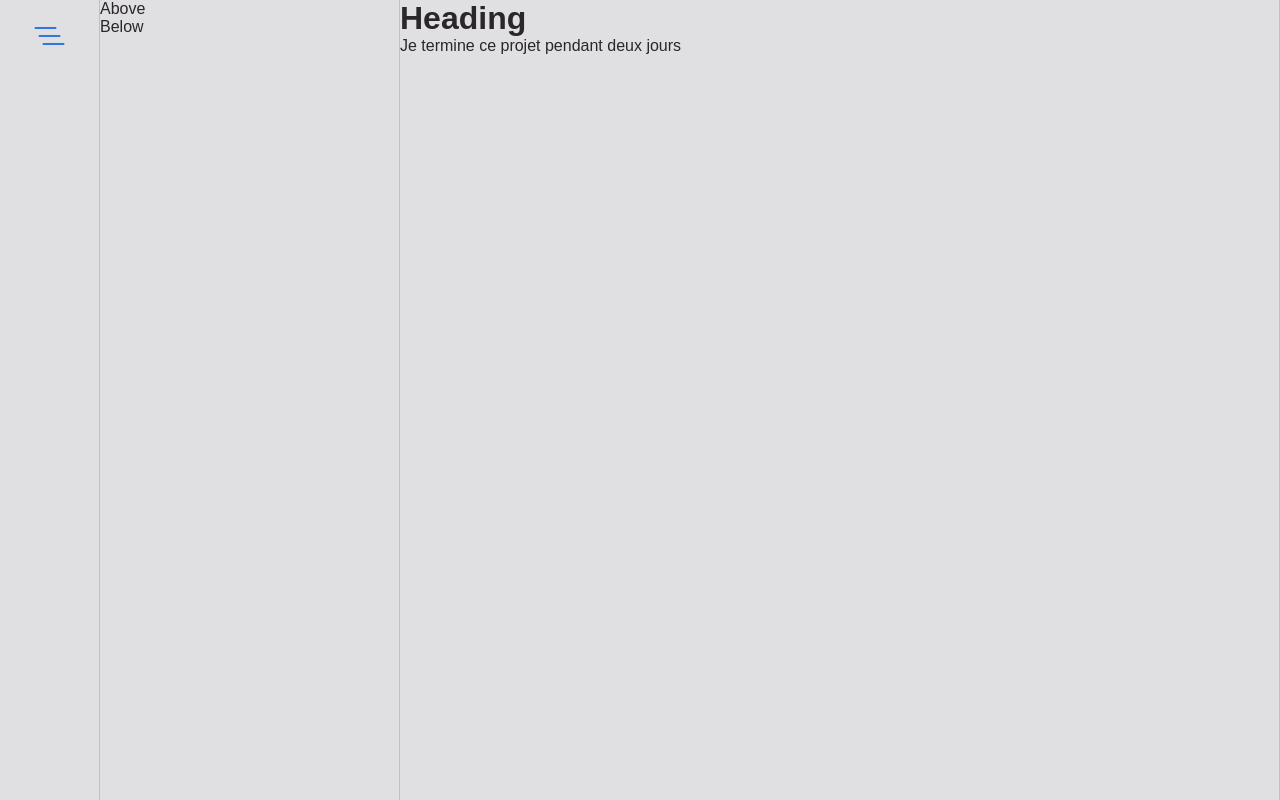
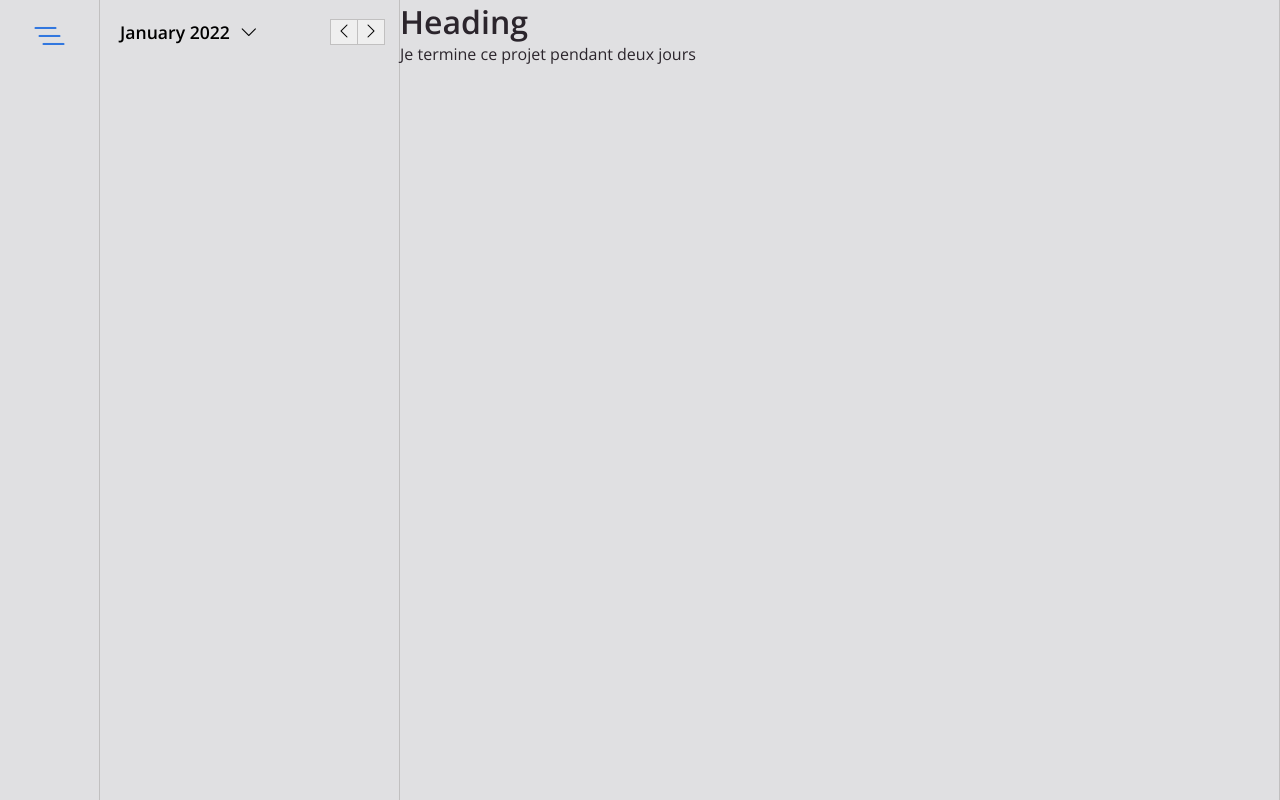
Before and after one commit to gaganjot99/Auth-demo, a React (Create React App) app: page / in a window 1280 px wide. Built offline with nearby package versions, Linux system fonts and the light colour scheme; no server answers.

Commit message:
feat: add date element in main app

```diff
--- a/src/App.css
+++ b/src/App.css
@@ -1,5 +1,5 @@
 @import url("https://cdn.jsdelivr.net/npm/bootstrap-icons@1.9.1/font/bootstrap-icons.css");
-
+@import url("https://fonts.googleapis.com/css2?family=Open+Sans:wght@400;600&display=swap");
 :root {
   --brown: #743a39;
   --yellow: #f9b56f;
@@ -36,6 +36,7 @@ a:hover {
   top: 0;
   left: 0;
   width: 100%;
+  font-family: "Open Sans", sans-serif;
 }
 
 #main-body {
@@ -90,6 +91,10 @@ button {
 .noborder {
   border: none;
   background-color: inherit;
+}
+
+.left-spc {
+  margin-left: 10px;
 }
 
 .medium-text {
@@ -197,3 +202,78 @@ button {
   left: -200px;
   transition-duration: 1s;
 }
+
+#date-menu {
+  box-shadow: 0 4px 5px 0 rgba(0, 0, 0, 0.14), 0 1px 10px 0 rgba(0, 0, 0, 0.12),
+    0 2px 4px -1px rgba(0, 0, 0, 0.2);
+  margin: 0 22px;
+  border-radius: 5px;
+  padding: 10px;
+  position: absolute;
+  z-index: 15;
+  background-color: var(--white);
+  left: 0;
+  top: 65px;
+}
+
+#select-year {
+  display: flex;
+  justify-content: space-between;
+  align-items: center;
+  color: var(--black);
+  font-weight: normal;
+  border-bottom: 1px solid var(--lightgray);
+  padding-bottom: 10px;
+}
+
+.selected-year {
+  border: 2px solid var(--lightgray);
+  padding: 0 8px;
+  margin: 0 10px;
+}
+
+.not-selected {
+  opacity: 0.5;
+  font-weight: normal;
+  font-size: 1rem;
+}
+
+#month-art {
+  display: grid;
+  grid-template-columns: 1fr 1fr 1fr;
+  grid-gap: 5px;
+  margin-top: 15px;
+}
+
+.month-btn {
+  text-align: center;
+  padding: 10px;
+  border: 1px solid var(--white);
+  cursor: pointer;
+}
+
+.month-btn:hover {
+  border: 1px solid var(--black);
+}
+
+#date-div {
+  position: absolute;
+  display: flex;
+  justify-content: space-between;
+  align-items: center;
+  padding: 15px;
+  width: 300px;
+}
+
+.nrm-btn {
+  font-size: 1.1rem;
+  font-weight: 600;
+  font-family: "Open Sans", sans-serif;
+}
+
+.single-btn {
+  padding: 3px 5px;
+  font-size: 1rem;
+  border-radius: 0;
+  border: 1px solid var(--lightgray);
+}
--- a/src/components/Entries.js
+++ b/src/components/Entries.js
@@ -1,8 +1,9 @@
+import Listheader from "./Entries/Listheader";
+
 const Entries = (props) => {
   return (
     <div id="main-entries">
-      <div>Above</div>
-      <div>Below</div>
+      <Listheader />
     </div>
   );
 };
--- /dev/null
+++ b/src/components/Entries/Date.js
@@ -0,0 +1,56 @@
+import { useEffect, useState } from "react";
+import Datemenu from "./Datemenu";
+
+const months = [
+  "January",
+  "February",
+  "March",
+  "April",
+  "May",
+  "June",
+  "July",
+  "August",
+  "September",
+  "October",
+  "November",
+  "December",
+];
+
+const Date = (props) => {
+  const [menu, setMenu] = useState(false);
+  const [month, setMonth] = useState(1);
+  const [year, setYear] = useState(2022);
+  useEffect(() => {
+    setMenu(false);
+  }, [month]);
+  return (
+    <div id="date-div">
+      <button className="noborder nrm-btn" onClick={(e) => setMenu(!menu)}>
+        {months[month - 1]} {year}
+        {menu ? (
+          <i className="bi bi-chevron-up left-spc"></i>
+        ) : (
+          <i className="bi bi-chevron-down left-spc"></i>
+        )}
+      </button>
+      {menu ? (
+        <Datemenu
+          setYear={setYear}
+          setMonth={setMonth}
+          month={month}
+          year={year}
+        />
+      ) : null}
+      <div id="date-arr">
+        <button className="single-btn">
+          <i className="bi bi-chevron-left"></i>
+        </button>
+        <button className="single-btn" style={{ "margin-left": "-1px" }}>
+          <i className="bi bi-chevron-right"></i>
+        </button>
+      </div>
+    </div>
+  );
+};
+
+export default Date;
--- /dev/null
+++ b/src/components/Entries/Datemenu.js
@@ -0,0 +1,55 @@
+import { useState } from "react";
+import Year from "./Year";
+
+const Datemenu = ({ setMonth, setYear, month, year }) => {
+  const [year1, setYear1] = useState(year);
+  const handleMonth = (n) => {
+    setMonth(n);
+    setYear(year1);
+  };
+  return (
+    <div id="date-menu">
+      <Year setYear={setYear1} year={year1} />
+      <article id="month-art">
+        <div className="month-btn" onClick={(e) => handleMonth(1)}>
+          Jan
+        </div>
+        <div className="month-btn" onClick={(e) => handleMonth(2)}>
+          Feb
+        </div>
+        <div className="month-btn" onClick={(e) => handleMonth(3)}>
+          Mar
+        </div>
+        <div className="month-btn" onClick={(e) => handleMonth(4)}>
+          Apr
+        </div>
+        <div className="month-btn" onClick={(e) => handleMonth(5)}>
+          May
+        </div>
+        <div className="month-btn" onClick={(e) => handleMonth(6)}>
+          Jun
+        </div>
+        <div className="month-btn" onClick={(e) => handleMonth(7)}>
+          Jul
+        </div>
+        <div className="month-btn" onClick={(e) => handleMonth(8)}>
+          Aug
+        </div>
+        <div className="month-btn" onClick={(e) => handleMonth(9)}>
+          Sep
+        </div>
+        <div className="month-btn" onClick={(e) => handleMonth(10)}>
+          Oct
+        </div>
+        <div className="month-btn" onClick={(e) => handleMonth(11)}>
+          Nov
+        </div>
+        <div className="month-btn" onClick={(e) => handleMonth(12)}>
+          Dec
+        </div>
+      </article>
+    </div>
+  );
+};
+
+export default Datemenu;
--- /dev/null
+++ b/src/components/Entries/Listheader.js
@@ -0,0 +1,11 @@
+import Date from "./Date";
+
+const Listheader = (prop) => {
+  return (
+    <div>
+      <Date />
+    </div>
+  );
+};
+
+export default Listheader;
--- /dev/null
+++ b/src/components/Entries/Year.js
@@ -0,0 +1,17 @@
+const Year = ({ setYear, year }) => {
+  return (
+    <div id="select-year">
+      <button className="noborder" onClick={(e) => setYear(year - 1)}>
+        <i className="bi bi-caret-left-fill"></i>
+      </button>
+      <h3 className="not-selected">{year - 1}</h3>
+      <h2 className="selected-year">{year}</h2>
+      <h3 className="not-selected">{year + 1}</h3>
+      <button className="noborder" onClick={(e) => setYear(year + 1)}>
+        <i className="bi bi-caret-right-fill"></i>
+      </button>
+    </div>
+  );
+};
+
+export default Year;
```
